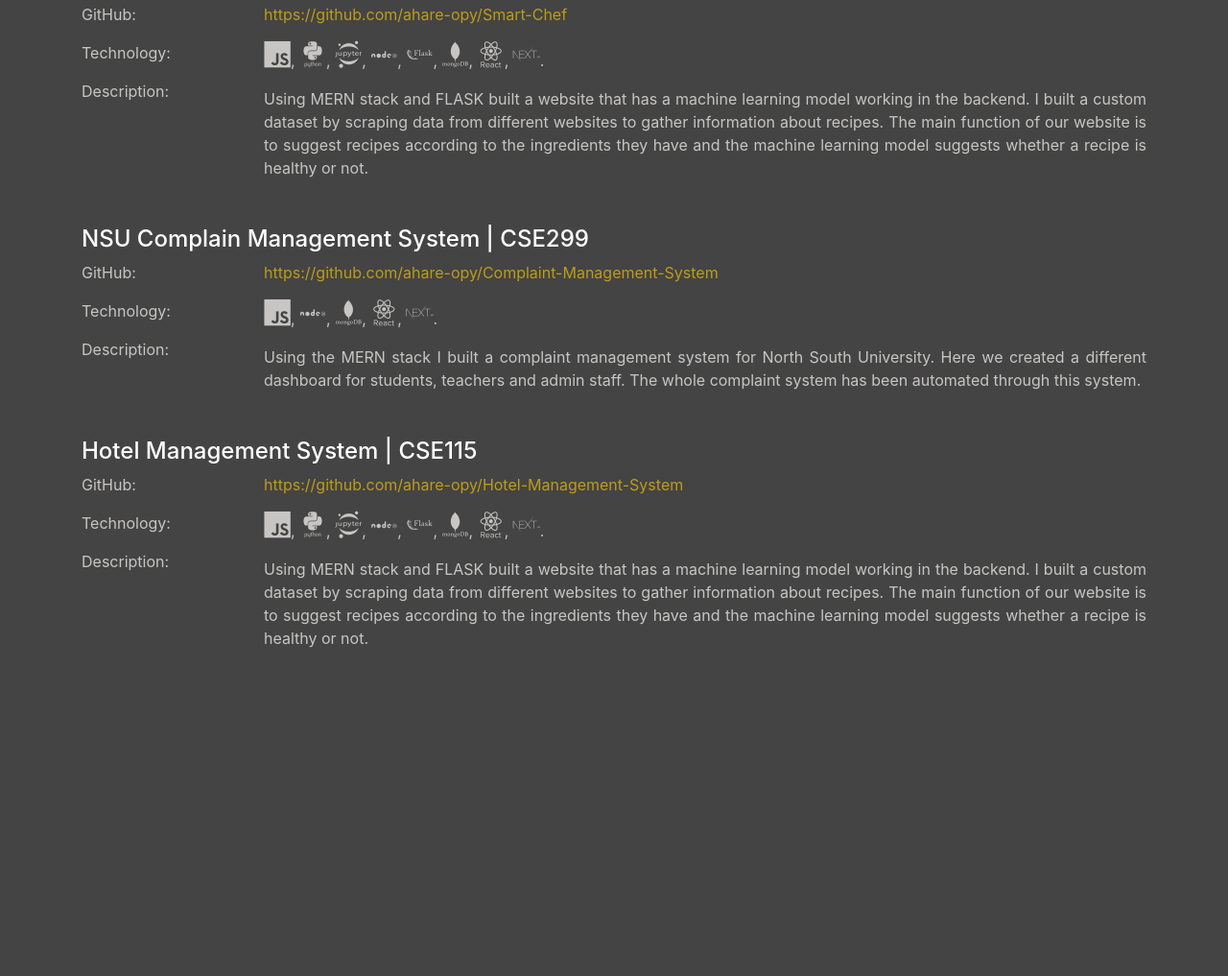
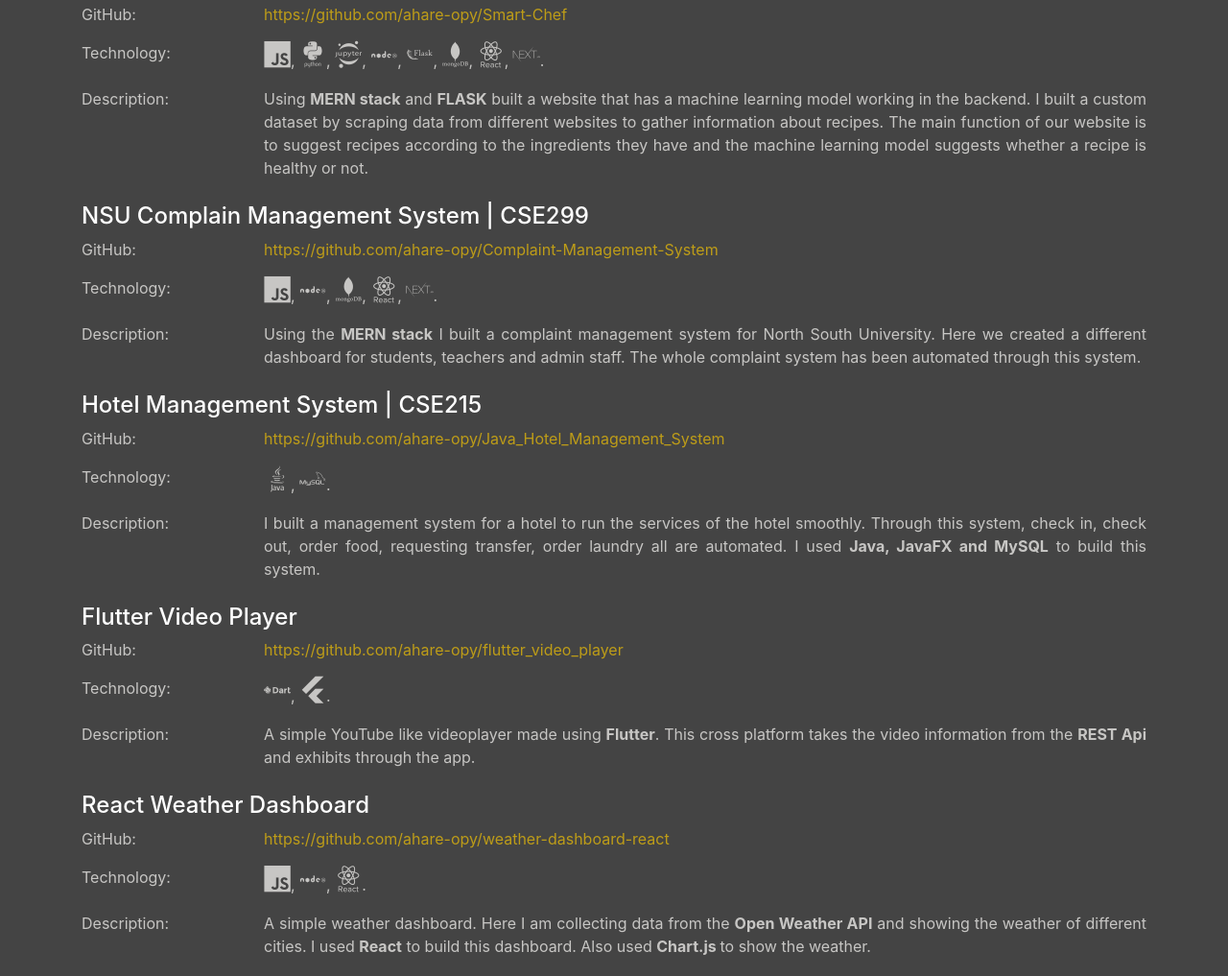
Before and after one commit to Tanvir-Opy/tanviryeasinopy.github.io, a plain HTML site: page index.html in a window 1280 px wide. Shown: the part 1969-2986 px from the top of the page at 96% size. Drawn offline with nearby package versions, Linux system fonts and the light colour scheme.

Commit message:
Updated the projects.

```diff
--- a/index.html
+++ b/index.html
@@ -289,15 +289,20 @@
                 <div class="row mb-2">
                     <div class="project">
                         <h4>Smart Chef | CSE499</h4>
-                        <div class="row mb-4">
+                        <div class="row">
                             <div class="col-md-2">
                                 <p class="">GitHub:</p>
-                                <p class="">Technology:</p>
-                                <p class="">Description:</p>
                             </div>
                             <div class="col">
                                 <p class="text-justify"> <a
                                         href="https://github.com/ahare-opy/Smart-Chef">https://github.com/ahare-opy/Smart-Chef</a></p>
+                            </div>
+                        </div>
+                        <div class="row">
+                            <div class="col-md-2">
+                                <p class="">Technology:</p>
+                            </div>
+                            <div class="col">
                                 <p class="">
                                     <i class="devicon-javascript-plain h3"></i>,
                                     <i class="devicon-python-plain-wordmark h3"></i>,
@@ -308,7 +313,14 @@
                                     <i class="devicon-react-original-wordmark h3"></i>,
                                     <i class="devicon-nextjs-original-wordmark h3"></i>.
                                 </p>
-                                <p class="text-justify">Using MERN stack and FLASK built a website that has a machine learning model working in the
+                            </div>
+                        </div>
+                        <div class="row">
+                            <div class="col-md-2">
+                                <p class="">Description:</p>
+                            </div>
+                            <div class="col">
+                                <p class="text-justify">Using <b>MERN stack</b> and <b>FLASK</b> built a website that has a machine learning model working in the
                                     backend. I built a custom dataset by scraping data from different websites to gather information about recipes.
                                     The main function of our website is to suggest recipes according to the ingredients they have and the machine
                                     learning model suggests whether a recipe is healthy or not.
@@ -321,15 +333,20 @@
                 <div class="row mb-2">
                     <div class="project">
                         <h4>NSU Complain Management System | CSE299</h4>
-                        <div class="row mb-4">
+                        <div class="row">
                             <div class="col-md-2">
                                 <p class="">GitHub:</p>
-                                <p class="">Technology:</p>
-                                <p class="">Description:</p>
                             </div>
                             <div class="col">
                                 <p class="text-justify"> <a
                                         href="https://github.com/ahare-opy/Complaint-Management-System">https://github.com/ahare-opy/Complaint-Management-System</a></p>
+                            </div>
+                        </div>
+                        <div class="row">
+                            <div class="col-md-2">
+                                <p class="">Technology:</p>
+                            </div>
+                            <div class="col">
                                 <p class="">
                                     <i class="devicon-javascript-plain h3"></i>,
                                     <i class="devicon-nodejs-plain-wordmark h3"></i>,
@@ -337,7 +354,14 @@
                                     <i class="devicon-react-original-wordmark h3"></i>,
                                     <i class="devicon-nextjs-original-wordmark h3"></i>.
                                 </p>
-                                <p class="text-justify">Using the MERN stack I built a complaint management system for North South University. Here we
+                            </div>
+                        </div>
+                        <div class="row">
+                            <div class="col-md-2">
+                                <p class="">Description:</p>
+                            </div>
+                            <div class="col">
+                                <p class="text-justify">Using the <b>MERN stack</b> I built a complaint management system for North South University. Here we
                                     created a different dashboard for students, teachers and admin staff. The whole complaint system has been automated
                                     through this system.
                                 </p>
@@ -348,30 +372,108 @@
 
                 <div class="row mb-2">
                     <div class="project">
-                        <h4>Hotel Management System | CSE115</h4>
-                        <div class="row mb-4">
+                        <h4>Hotel Management System | CSE215</h4>
+                        <div class="row">
                             <div class="col-md-2">
                                 <p class="">GitHub:</p>
+                            </div>
+                            <div class="col">
+                                <p class="text-justify"> <a
+                                        href="https://github.com/ahare-opy/Java_Hotel_Management_System">https://github.com/ahare-opy/Java_Hotel_Management_System</a></p>
+                            </div>
+                        </div>
+                        <div class="row">
+                            <div class="col-md-2">
                                 <p class="">Technology:</p>
+                            </div>
+                            <div class="col">
+                                <p class="">
+                                    <i class="devicon-java-plain-wordmark h3"></i>,
+                                    <i class="devicon-mysql-plain-wordmark h3"></i>.
+                                </p>
+                            </div>
+                        </div>
+                        <div class="row">
+                            <div class="col-md-2">
                                 <p class="">Description:</p>
                             </div>
                             <div class="col">
+                                <p class="text-justify">I built a management system for a hotel to run the services of the hotel smoothly. Through this
+                                    system, check in, check out, order food, requesting transfer, order laundry all are automated. I used <b>Java, JavaFX
+                                        and MySQL</b> to build this system.
+                                </p>
+                            </div>
+                        </div>
+                    </div>
+                </div>
+
+                <div class="row mb-2">
+                    <div class="project">
+                        <h4>Flutter Video Player</h4>
+                        <div class="row">
+                            <div class="col-md-2">
+                                <p class="">GitHub:</p>
+                            </div>
+                            <div class="col">
                                 <p class="text-justify"> <a
-                                        href="https://github.com/ahare-opy/Hotel-Management-System">https://github.com/ahare-opy/Hotel-Management-System</a></p>
+                                        href="https://github.com/ahare-opy/flutter_video_player">https://github.com/ahare-opy/flutter_video_player</a></p>
+                            </div>
+                        </div>
+                        <div class="row">
+                            <div class="col-md-2">
+                                <p class="">Technology:</p>
+                            </div>
+                            <div class="col">
+                                <p class="">
+                                    <i class="devicon-dart-plain-wordmark h3"></i>,
+                                    <i class="devicon-flutter-plain h3"></i>.
+                                </p>
+                            </div>
+                        </div>
+                        <div class="row">
+                            <div class="col-md-2">
+                                <p class="">Description:</p>
+                            </div>
+                            <div class="col">
+                                <p class="text-justify">A simple YouTube like videoplayer made using <b>Flutter</b>. This cross platform takes the video
+                                    information from the <b>REST Api</b> and exhibits through the app.
+                                </p>
+                            </div>
+                        </div>
+                    </div>
+                </div>
+
+                <div class="row mb-2">
+                    <div class="project">
+                        <h4>React Weather Dashboard</h4>
+                        <div class="row">
+                            <div class="col-md-2">
+                                <p class="">GitHub:</p>
+                            </div>
+                            <div class="col">
+                                <p class="text-justify"> <a
+                                        href="https://github.com/ahare-opy/weather-dashboard-react">https://github.com/ahare-opy/weather-dashboard-react</a></p>
+                            </div>
+                        </div>
+                        <div class="row">
+                            <div class="col-md-2">
+                                <p class="">Technology:</p>
+                            </div>
+                            <div class="col">
                                 <p class="">
                                     <i class="devicon-javascript-plain h3"></i>,
-                                    <i class="devicon-python-plain-wordmark h3"></i>,
-                                    <i class="devicon-jupyter-plain-wordmark h3"></i>,
                                     <i class="devicon-nodejs-plain-wordmark h3"></i>,
-                                    <i class="devicon-flask-original-wordmark h3"></i>,
-                                    <i class="devicon-mongodb-plain-wordmark h3"></i>,
-                                    <i class="devicon-react-original-wordmark h3"></i>,
-                                    <i class="devicon-nextjs-original-wordmark h3"></i>.
+                                    <i class="devicon-react-original-wordmark h3"></i>.
                                 </p>
-                                <p class="text-justify">Using MERN stack and FLASK built a website that has a machine learning model working in the
-                                    backend. I built a custom dataset by scraping data from different websites to gather information about recipes.
-                                    The main function of our website is to suggest recipes according to the ingredients they have and the machine
-                                    learning model suggests whether a recipe is healthy or not.
+                            </div>
+                        </div>
+                        <div class="row">
+                            <div class="col-md-2">
+                                <p class="">Description:</p>
+                            </div>
+                            <div class="col">
+                                <p class="text-justify">A simple weather dashboard. Here I am collecting data from the <b>Open Weather API</b> and showing
+                                    the weather of different cities. I used <b>React</b> to build this dashboard. Also used <b> Chart.js </b> to show the weather.
                                 </p>
                             </div>
                         </div>
```
